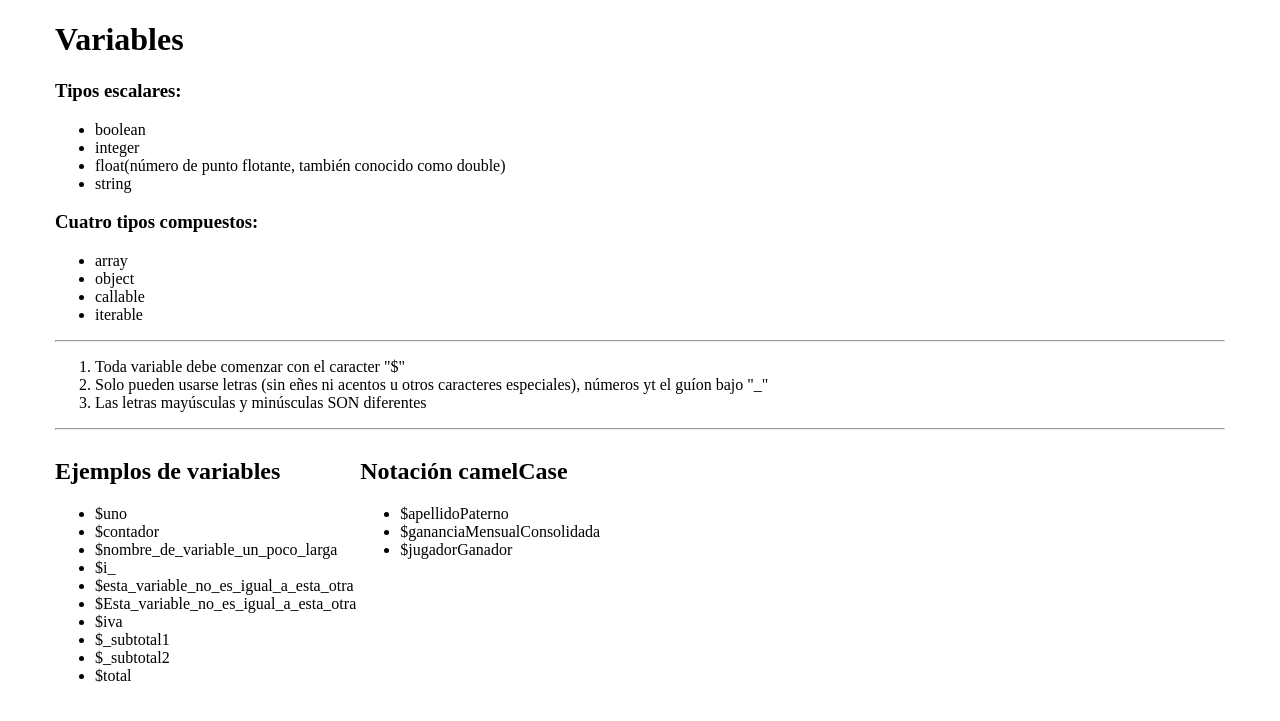
After one commit to cristiantorr/php7-mysql-udemy, a PHP site: page /seccion02/variables.php in a window 1280 px wide. The commit adds this page. Shown: the top 721 px of the page. Run offline with PHP 8.4, Linux system fonts and the light colour scheme.

Commit message:
Update course to section 02

```diff
--- a/index.php
+++ b/index.php
@@ -1,5 +1 @@
-<?php //phpinfo();?>
-<?php
-print "HELLO WORLD, PHP <br />";
-echo "Primera vez";
-?>
+<?php print "Hello world curso php"?>
--- /dev/null
+++ b/phpinfo.php
@@ -0,0 +1 @@
+<?php phpinfo();?>
--- /dev/null
+++ b/seccion01/index.php
@@ -0,0 +1 @@
+<?php echo "Hello World!";?>
--- /dev/null
+++ b/seccion02/variables.php
@@ -0,0 +1,58 @@
+<!DOCTYPE html>
+<html lang="en">
+<head>
+    <meta charset="UTF-8">
+    <meta name="viewport" content="width=device-width, initial-scale=1.0">
+    <meta http-equiv="X-UA-Compatible" content="ie=edge">
+    <title>Variables</title>
+</head>
+<body>
+    <div style="width:1170px; margin: 0 auto;">
+        <h1>Variables</h1>
+        <h3>Tipos escalares:</h3>
+        <ul>
+            <li>boolean</li>
+            <li>integer</li>
+            <li>float(número de punto flotante, también conocido como double)</li>
+            <li>string</li>
+        </ul>
+        <h3>Cuatro tipos compuestos:</h3>
+        <ul>
+            <li>array</li>
+            <li>object</li>
+            <li>callable</li>
+            <li>iterable</li>
+        </ul>
+        <hr />
+        <ol>
+            <li>Toda variable debe comenzar con el caracter "$"</li>
+            <li>Solo pueden usarse letras (sin eñes ni acentos u otros caracteres especiales), números yt el guíon bajo "_"</li>
+            <li>Las letras mayúsculas y minúsculas SON diferentes</li>
+        </ol>
+        <hr />
+        <div style="display: inline-block; vertical-align: top">
+            <h2>Ejemplos de variables</h2>
+            <ul>
+                <li>$uno</li>
+                <li>$contador</li>
+                <li>$nombre_de_variable_un_poco_larga</li>
+                <li>$i_</li>
+                <li>$esta_variable_no_es_igual_a_esta_otra</li>
+                <li>$Esta_variable_no_es_igual_a_esta_otra</li>
+                <li>$iva</li>
+                <li>$_subtotal1</li>
+                <li>$_subtotal2</li>
+                <li>$total</li>
+            </ul>
+        </div>
+        <div style="display: inline-block; vertical-align: top">
+            <h2>Notación camelCase</h2>
+            <ul>
+                <li>$apellidoPaterno</li>
+                <li>$gananciaMensualConsolidada</li>
+                <li>$jugadorGanador</li>
+            </ul>
+        </div>
+    </div>
+</body>
+</html>
```
Also changed, not shown: seccion01/comentarios.php (added, +21 -0 lines), seccion01/mezcla.php (added, +15 -0 lines), seccion02/introduccion.php (added, +17 -0 lines), 2 other files.
